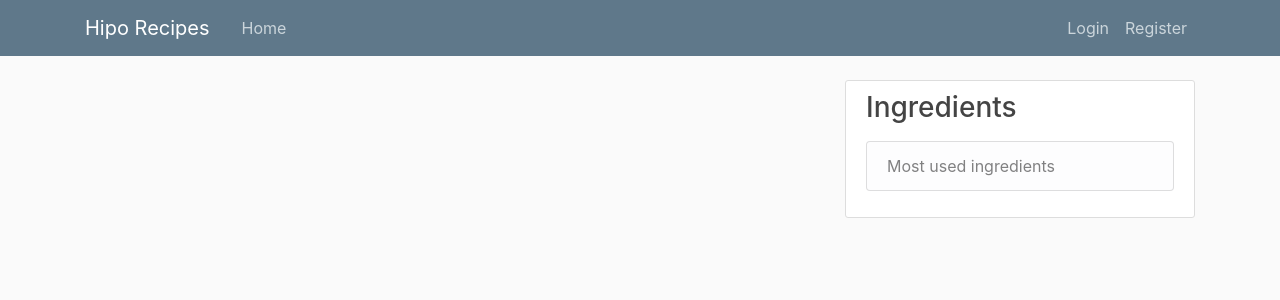
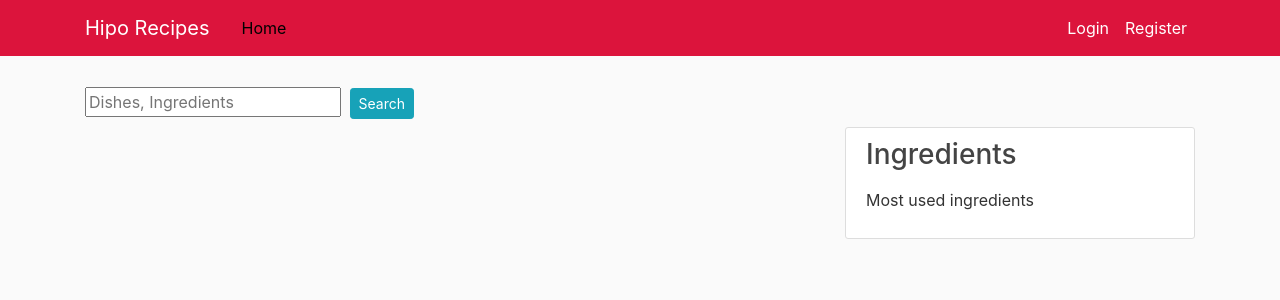
Before and after one commit to damlanisa/Hipo-Recipes, a Django app: page / in a window 1280 px wide. Shown: the top 300 px of the page. Run offline with Django 3.2, Linux system fonts and the light colour scheme; data that the repository does not hold is empty; some libraries are stand-ins or nearby versions.

Commit message:
Update base.html and home.html

```diff
--- a/hipo_recipes/recipes/templates/recipes/base.html
+++ b/hipo_recipes/recipes/templates/recipes/base.html
@@ -20,7 +20,7 @@
 
 <body>
     <header class="site-header">
-        <nav class="navbar navbar-expand-md navbar-dark bg-steel fixed-top">
+        <nav class="navbar navbar-expand-md navbar-dark fixed-top" style="background-color: #dc143c">
             <div class="container">
                 <a class="navbar-brand mr-4" href="{% url 'recipes-home' %}">Hipo Recipes</a>
                 <button class="navbar-toggler" type="button" data-toggle="collapse" data-target="#navbarToggle"
@@ -28,20 +28,20 @@
                     <span class="navbar-toggler-icon"></span>
                 </button>
                 <div class="collapse navbar-collapse" id="navbarToggle">
-                    <div class="navbar-nav mr-auto">
-                        <a class="nav-item nav-link" href="{% url 'recipes-home' %}">Home</a>
+                    <div class="navbar-nav mr-auto" >
+                        <a class="nav-item nav-link" style="color: #000000" href="{% url 'recipes-home' %}">Home</a>
                         {% if user.is_authenticated %}
-                        <a class="nav-item nav-link" href="{% url 'recipe-create' %}">Create Recipe</a>
+                        <a class="nav-item nav-link" style="color: #000000" href="{% url 'recipe-create' %}">Create Recipe</a>
                         {% endif %}
                     </div>
                     <!-- Navbar Right Side -->
                     <div class="navbar-nav">
                         {% if user.is_authenticated %}
-                        <a class="nav-item nav-link" href="{% url 'profile' %}">Profile</a>
-                        <a class="nav-item nav-link" href="{% url 'logout' %}">Logout</a>
+                        <a class="nav-item nav-link" style="color: #ffffff" href="{% url 'profile' %}">Profile</a>
+                        <a class="nav-item nav-link" style="color: #ffffff" href="{% url 'logout' %}">Logout</a>
                         {% else %}
-                        <a class="nav-item nav-link" href="{% url 'login' %}">Login</a>
-                        <a class="nav-item nav-link" href="{% url 'register' %}">Register</a>
+                        <a class="nav-item nav-link" style="color: #ffffff" href="{% url 'login' %}">Login</a>
+                        <a class="nav-item nav-link" style="color: #ffffff" href="{% url 'register' %}">Register</a>
                         {% endif %}
                     </div>
                 </div>
@@ -49,28 +49,7 @@
         </nav>
     </header>
     <main role="main" class="container">
-        <div class="row">
-            <div class="col-md-8">
-                {% if messsages %}
-                {% for message in messsages %}
-                <div class="alert alert-{{ message.tags }}">
-                    {{ message }}
-                </div>
-                {% endfor %}
-                {% endif %}
-                {% block content %}{% endblock %}
-            </div>
-            <div class="col-md-4">
-                <div class="content-section">
-                    <h3>Ingredients</h3>
-                    <p class='text-muted'>
-                        <ul class="list-group">
-                            <li class="list-group-item list-group-item-light">Most used ingredients</li>
-                        </ul>
-                    </p>
-                </div>
-            </div>
-        </div>
+            {% block content %}{% endblock %}
     </main>
 
     <script src="https://ajax.googleapis.com/ajax/libs/jquery/3.4.0/jquery.min.js"></script>
--- a/hipo_recipes/recipes/templates/recipes/home.html
+++ b/hipo_recipes/recipes/templates/recipes/home.html
@@ -1,12 +1,20 @@
 {% extends "recipes/base.html" %}
 {% block content %}
+  <form method="GET" action="{% url 'search' %}">
+    <input name="q" placeholder="Dishes, Ingredients">
+    <button class="btn btn-info btn-sm my-2 ml-1" type="submit">
+      Search
+    </button>
+  </form>
+<div class="row">
+  <div class="col-md-8">
     {% for recipe in recipes %}
     <article class="media content-section">
       <div class="media-body">
         <div class="article-metadata">
           <img class="rounded-circle account-img" src="{{ recipe.image.url }}">
           <small class="p-3 mb-2 bg-warning text-dark">{{ recipe.author }}</small>
-              <small class="p-3 mb-2 bg-success text-white">Like: {{ recipe.likes }}</small>
+          <small class="p-3 mb-2 bg-success text-white">Like: {{ recipe.likes.count }}</small>
           <small class="text-muted">{{ recipe.date_posted|date:"F d, Y" }}</small>
         </div>
         <h2><a class="article-title" href="{% url 'recipe-detail' recipe.id %}">{{ recipe.title }}</a></h2>
@@ -14,4 +22,20 @@
       </div>
     </article>
     {% endfor %}
+  </div>
+  <div class="col-md-4">
+    <div class="content-section">
+      <h3>Ingredients</h3>
+      <p class='text-muted'>
+        <ul class="list-group">
+          Most used ingredients
+          {% for ingredient in ingredients %}
+          <a class="article-title" href='/search-results/?q={{ ingredient.name }}'>{{ ingredient }}
+            ({{ ingredient.count }})</a></h2>
+          {% endfor %}
+        </ul>
+      </p>
+    </div>
+  </div>
+</div>
 {% endblock content %}
```
Lines whose indentation alone changed are shown as unchanged.
